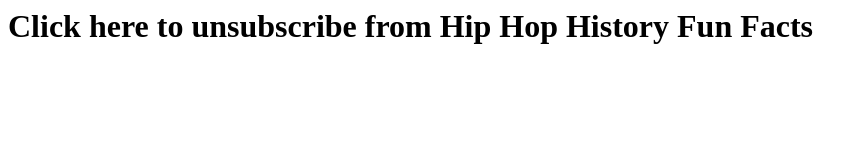
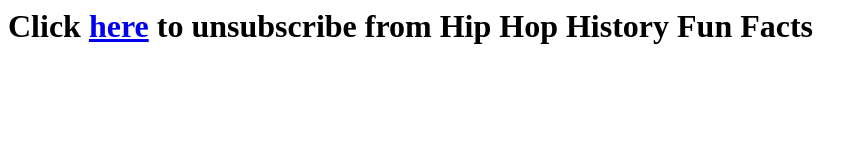
Before and after one commit to StinDustries/hiphophistory, a plain HTML site: page index.html in a window 1280 px wide. Shown: the whole page, without its empty margins (0-866 px from the left). Drawn offline with Linux system fonts and the light colour scheme.

Commit message:
Update index.html

```diff
--- a/index.html
+++ b/index.html
@@ -1,3 +1,3 @@
 <body>
-<h1>Click <href src="unsub.html">here</href> to unsubscribe from Hip Hop History Fun Facts</h1>
+<h1>Click <a href="unsub.html">here</a> to unsubscribe from Hip Hop History Fun Facts</h1>
 </body>
```
